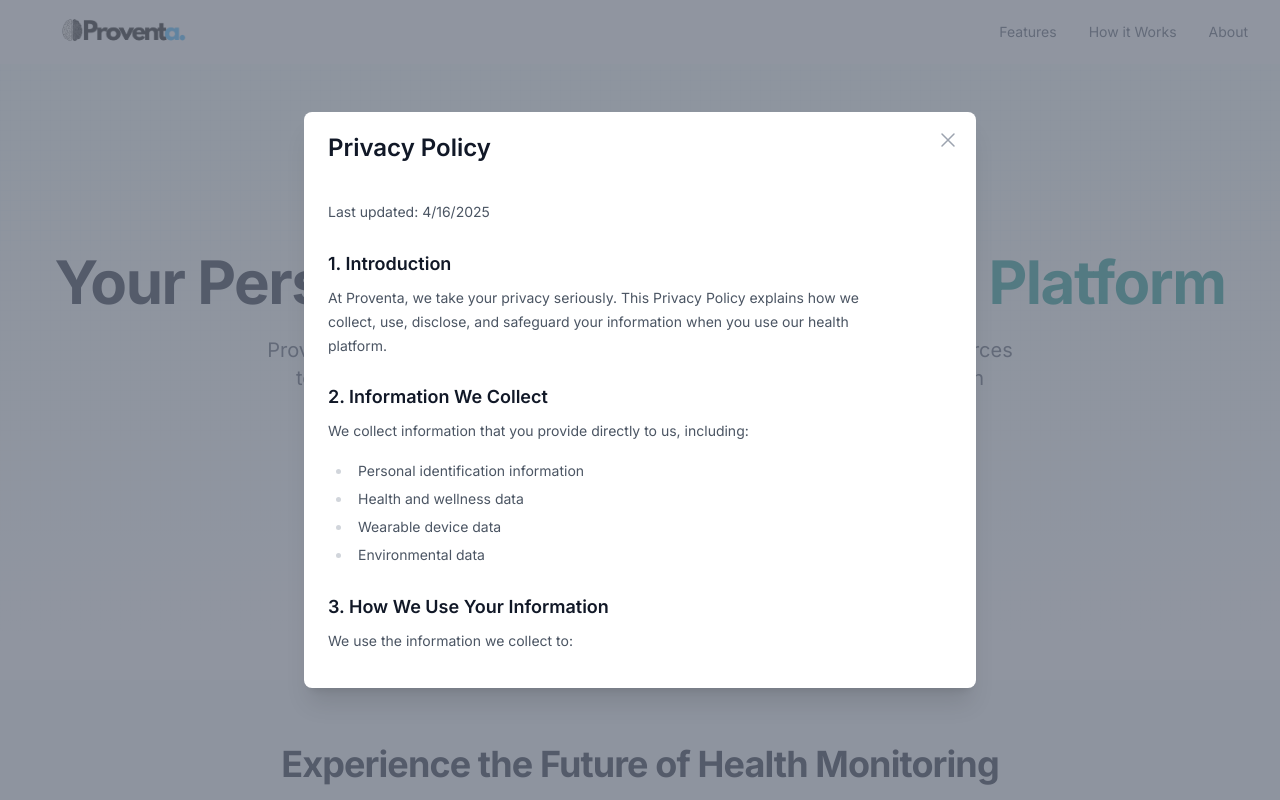
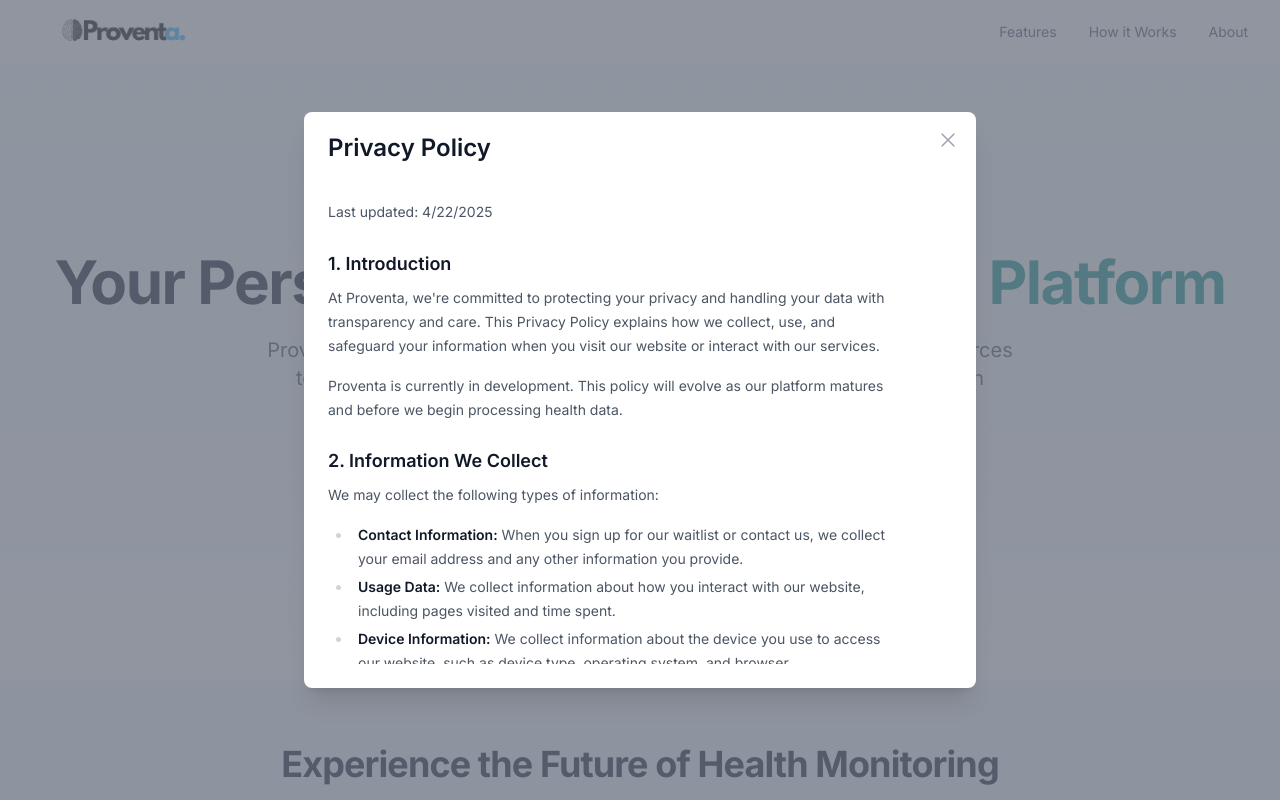
Before and after one commit to xGentuso/Aurava, a Next.js app in the folder Proventa-Landing/: page / in a window 1280 px wide. Both pictures are taken after a click on the button "Privacy Policy". Shown: the top 800 px of the page. Built offline with nearby package versions, Linux system fonts and the light colour scheme.

Commit message:
Update legal documents to match full terms and privacy pages

```diff
--- a/Proventa-Landing/app/components/LegalDialog.tsx
+++ b/Proventa-Landing/app/components/LegalDialog.tsx
@@ -49,24 +49,28 @@
 
 const privacyContent = (
   <div className="space-y-6 text-gray-600">
-    <p>Last updated: {new Date().toLocaleDateString()}</p>
+    <p>Last updated: 4/22/2025</p>
 
     <section>
       <h4 className="text-lg font-semibold text-gray-900 mb-2">1. Introduction</h4>
       <p>
-        At Proventa, we take your privacy seriously. This Privacy Policy explains how we collect, use,
-        disclose, and safeguard your information when you use our health platform.
+        At Proventa, we're committed to protecting your privacy and handling your data with transparency and care.
+        This Privacy Policy explains how we collect, use, and safeguard your information when you visit our website
+        or interact with our services.
+      </p>
+      <p>
+        Proventa is currently in development. This policy will evolve as our platform matures and
+        before we begin processing health data.
       </p>
     </section>
 
     <section>
       <h4 className="text-lg font-semibold text-gray-900 mb-2">2. Information We Collect</h4>
-      <p>We collect information that you provide directly to us, including:</p>
+      <p>We may collect the following types of information:</p>
       <ul className="list-disc pl-6 space-y-1">
-        <li>Personal identification information</li>
-        <li>Health and wellness data</li>
-        <li>Wearable device data</li>
-        <li>Environmental data</li>
+        <li><strong>Contact Information:</strong> When you sign up for our waitlist or contact us, we collect your email address and any other information you provide.</li>
+        <li><strong>Usage Data:</strong> We collect information about how you interact with our website, including pages visited and time spent.</li>
+        <li><strong>Device Information:</strong> We collect information about the device you use to access our website, such as device type, operating system, and browser.</li>
       </ul>
     </section>
 
@@ -74,18 +78,24 @@
       <h4 className="text-lg font-semibold text-gray-900 mb-2">3. How We Use Your Information</h4>
       <p>We use the information we collect to:</p>
       <ul className="list-disc pl-6 space-y-1">
-        <li>Provide and improve our services</li>
-        <li>Generate personalized health insights</li>
-        <li>Communicate with you about our services</li>
-        <li>Ensure platform security and prevent fraud</li>
+        <li>Communicate with you about our services and updates</li>
+        <li>Improve our website and user experience</li>
+        <li>Develop new features and services</li>
+        <li>Send you marketing communications (with your consent)</li>
+        <li>Comply with legal obligations</li>
       </ul>
     </section>
 
     <section>
-      <h4 className="text-lg font-semibold text-gray-900 mb-2">4. Data Security</h4>
+      <h4 className="text-lg font-semibold text-gray-900 mb-2">4. Data Protection</h4>
       <p>
-        We implement bank-level security measures to protect your personal information.
-        However, no method of transmission over the Internet is 100% secure.
+        We implement appropriate security measures to protect your personal information against unauthorized access,
+        alteration, disclosure, or destruction. As we develop our platform, we are designing our systems with privacy
+        and security as foundational principles.
+      </p>
+      <p>
+        While we strive to use commercially acceptable means to protect your information, no method of transmission
+        over the Internet or electronic storage is 100% secure, and we cannot guarantee absolute security.
       </p>
     </section>
 
@@ -93,9 +103,11 @@
       <h4 className="text-lg font-semibold text-gray-900 mb-2">5. Contact Us</h4>
       <p>
         If you have any questions about this Privacy Policy, please contact us at:{' '}
-        <a href="mailto:privacy@proventa.health" className="text-primary-600 hover:text-primary-500">
-          privacy@proventa.health
+        <a href="mailto:proventa.health@gmail.com" className="text-primary-600 hover:text-primary-500">
+          proventa.health@gmail.com
         </a>
+        <br />
+        Address: St. Catharines, ON, Canada
       </p>
     </section>
   </div>
@@ -103,7 +115,7 @@
 
 const termsContent = (
   <div className="space-y-6 text-gray-600">
-    <p>Last updated: {new Date().toLocaleDateString()}</p>
+    <p>Last updated: 4/22/2025</p>
 
     <section>
       <h4 className="text-lg font-semibold text-gray-900 mb-2">1. Acceptance of Terms</h4>
@@ -120,6 +132,10 @@
         and recommendations based on data analysis, but it is not a substitute for professional medical
         advice, diagnosis, or treatment.
       </p>
+      <p>
+        Always consult with qualified healthcare providers regarding any health concerns or conditions.
+        Never disregard professional medical advice or delay seeking it because of something you have read on our website.
+      </p>
     </section>
 
     <section>
@@ -134,10 +150,10 @@
     </section>
 
     <section>
-      <h4 className="text-lg font-semibold text-gray-900 mb-2">4. Platform Availability</h4>
+      <h4 className="text-lg font-semibold text-gray-900 mb-2">4. Intellectual Property</h4>
       <p>
-        While we strive to maintain continuous platform availability, we do not guarantee uninterrupted
-        access. We reserve the right to modify or discontinue the service at any time.
+        The content on our website, including text, graphics, logos, images, audio clips, digital downloads, data compilations,
+        and software, is the property of Proventa or its content suppliers and is protected by Canadian and international copyright laws.
       </p>
     </section>
 
@@ -145,9 +161,11 @@
       <h4 className="text-lg font-semibold text-gray-900 mb-2">5. Contact</h4>
       <p>
         For questions about these Terms of Service, please contact us at:{' '}
-        <a href="mailto:legal@proventa.health" className="text-primary-600 hover:text-primary-500">
-          legal@proventa.health
+        <a href="mailto:proventa.health@gmail.com" className="text-primary-600 hover:text-primary-500">
+          proventa.health@gmail.com
         </a>
+        <br />
+        Address: St. Catharines, ON, Canada
       </p>
     </section>
   </div>
```
